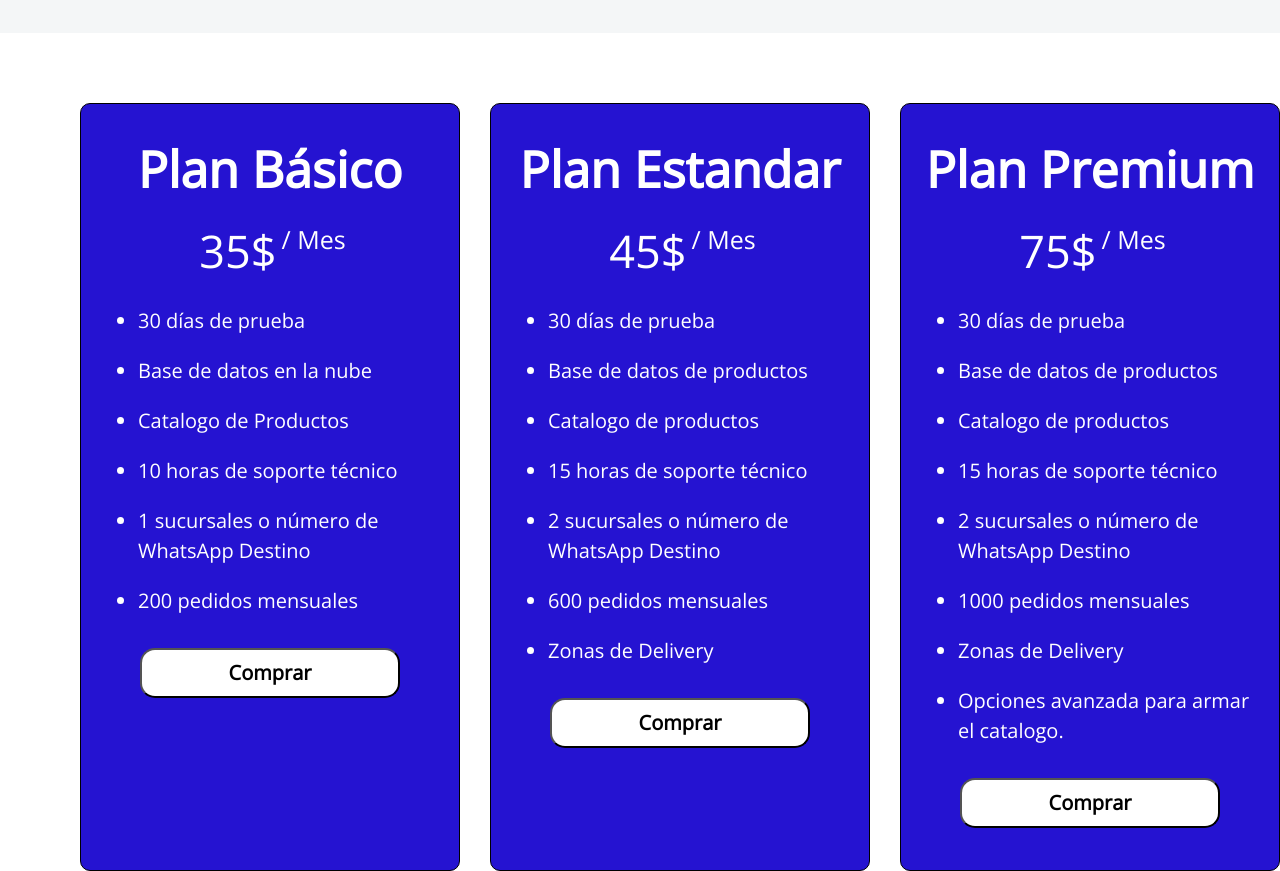
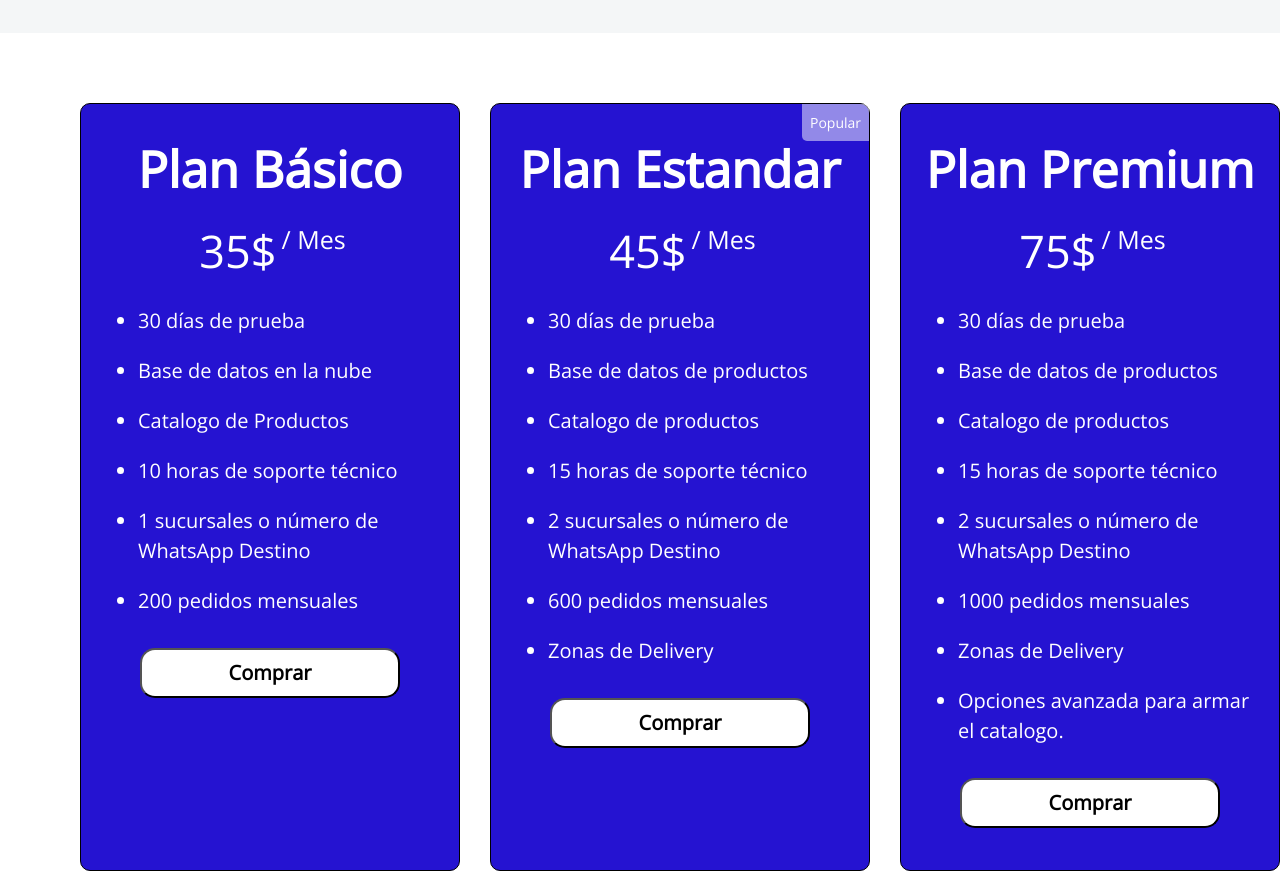
Before and after one commit to maye17/ConsultoriaBecerraDosSantos, a website: page pages/planes.html in a window 1280 px wide. Shown: the part 891-1762 px from the top of the page. Drawn offline with nearby package versions, Linux system fonts and the light colour scheme; a web font is replaced by a local one.

Commit message:
agregando cambio de color a tarjetas y botón de la página planes

```diff
--- a/pages/planes.html
+++ b/pages/planes.html
@@ -89,6 +89,7 @@
               </div>
           </article>
           <article class="box__plan__content__articles-ar">
+            <small class="box__plan__content__articles-ar-tag">Popular</small>
             <h3>Plan Estandar</h3>
             <div class="box__plan__content__articles-ar-pri">
               <h2>45$</h2>
--- a/scss/pages/_planes.scss
+++ b/scss/pages/_planes.scss
@@ -94,20 +94,34 @@
         &-ar {
 
             width: 100%;
-            float: left;
             border: 1px solid black;
             margin: 10px 20px;
             padding: 10px;
             background-color:#2513D1;
             color:white;
             border-radius: 10px;
+            display: inline-block;
+            position: relative;
 
             &:hover {
-                background-color: white;
-                color: #013553;
+                background-image: radial-gradient(circle, #2513d1, #400db3, #490b98, #4a0e7e, #461266);
+                color: white;
                 transform: translateY(-40px);
                 box-shadow: 5px 10px #888888;
                 transition: 0.5s;
+
+            }
+
+            &-tag {
+
+                padding: 8px;
+                color: #fff;
+                background-color: rgba(255, 255, 255, 0.5);
+                position: absolute;
+                right: 0;
+                top: 0;
+                border-bottom-left-radius: 5px;
+
             }
 
             h3 {
@@ -177,7 +191,7 @@
 
                         &:hover {
                             border: 3px solid white;
-                            background-image: linear-gradient(to bottom, #051c37, #013553, #00516d, #016e84, #228c97);
+                            background-image: radial-gradient(circle, #006bc9, #015eb1, #02519a, #034584, #04396e);
                             color: white;
                         }
 
--- a/scss/pages/_servicios.scss
+++ b/scss/pages/_servicios.scss
@@ -103,7 +103,7 @@
                     opacity: 1;
                     padding: 12px;
 
-            }
+                }
 
             }
 
```
Also changed, not shown: css/style.css.
